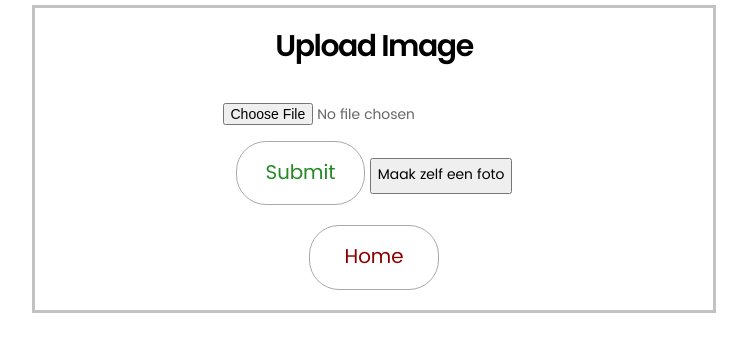
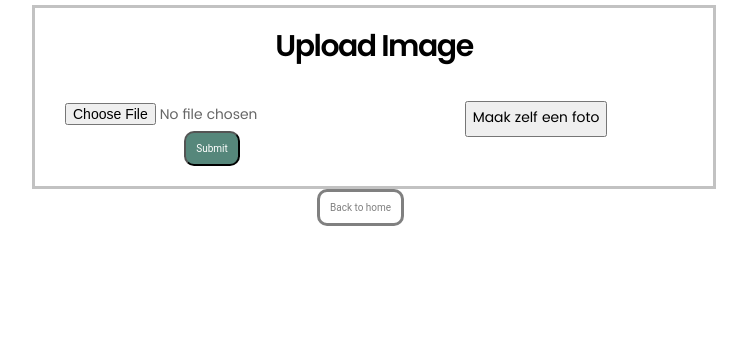
Before and after one commit to LanderMoerkerke/TVH_Flask, a Flask app: page /upload in a window 1280 px wide. Shown: the part 98-450 px from the top of the page, without its empty margins (266-1013 px from the left). Run offline with Flask 2, Linux system fonts and the light colour scheme; parts of the project's set-up code (start-up, migrations or seed data) failed here and were passed over; some libraries are stand-ins or nearby versions; some web fonts are replaced.

Commit message:
Probeersel met Jacob

```diff
--- a/templates/layout.html
+++ b/templates/layout.html
@@ -26,31 +26,34 @@
 
     <style>
         .btnsubmit {
-            border-radius: 30px;
-            margin-top: 10px;
-            border: solid rgba(169, 169, 169);
-            color: forestgreen;
-            font-size: 20px;
-            text-align: center;
-            padding: 10px 10px 10px 10px;
+            border-radius: 10px;
+            font-family: Roboto;
+            color: #ffffff;
+            font-size: 10px;
+            background: #56877b;
+            padding: 5px 10px 5px 10px;
             text-decoration: none;
-            background: white;
-            border-width: thin;
-            width: 20%;
-            margin-bottom: 20px;
+        }
+
+        .btnsubmit:hover{
+            background: #31c460;
+            text-decoration: none;
         }
 
         .btnhome {
-            border-radius: 30px;
-            border: solid rgba(169, 169, 169);
-            color: darkred;
-            font-size: 20px;
-            text-align: center;
-            padding: 10px 20px 10px 20px;
+            border-radius: 10px;
+            font-family: Roboto;
+            color: grey;
+            border: solid grey;
+            font-size: 10px;
+            background: white;
+            padding: 5px 10px 5px 10px;
             text-decoration: none;
-            background: white;
-            border-width: thin;
-            width: 20%;
+            margin-left:45%;
+            margin-right:45%;
+        }
+        .btnhome:hover{
+            background-color: lightgrey;
         }
 
         @media (max-width: 767px) {
--- a/templates/load_image.html
+++ b/templates/load_image.html
@@ -6,18 +6,23 @@
             <div class="row vragen">
                 <div class="col-md-12">
                     <h3 class="headervragen">Upload Image</h3>
+                    <div class="col-md-6">
                     <form method=POST enctype=multipart/form-data action="{{ url_for('upload') }}">
                         <input type=file name=photo style="margin:0 auto;">
-                        <input class="btnsubmit" type="submit" style="text-align:center;">
+                         <input class="btnsubmit" type="submit" style="text-align:center;">
+                    </form>
+                    </div>
+                    <div class="col-md-6">
                         <a href="{{ url_for('capture_image') }}">
                             <input type="button" value="Maak zelf een foto" />
                         </a>
-                    </form>
-                    <a href="{{ url_for('index') }}">
-                        <button class="btnhome">Home</button>
-                    </a>
+                    </div>
+
                 </div>
             </div>
+            <a href="{{ url_for('index') }}">
+                        <button class="btnhome">Back to home</button>
+            </a>
         </div>
     </div>
 </div>
--- a/templates/questions.html
+++ b/templates/questions.html
@@ -64,7 +64,6 @@
             <div class="intro">
                       <div class="row vragen">
                         <div class="col-md-12">
-                          <p class="teller">1/5</p>
                           <h3 class="headervragen">Beantwoord volgende vragen:</h3>
                           <h1 style="margin-bottom:30px;">{{ lijst }}</h1>
                           <a href="{{ url_for('button_press_yes') }}"><button class="btnJA" type="button">Ja</button></a>
```
